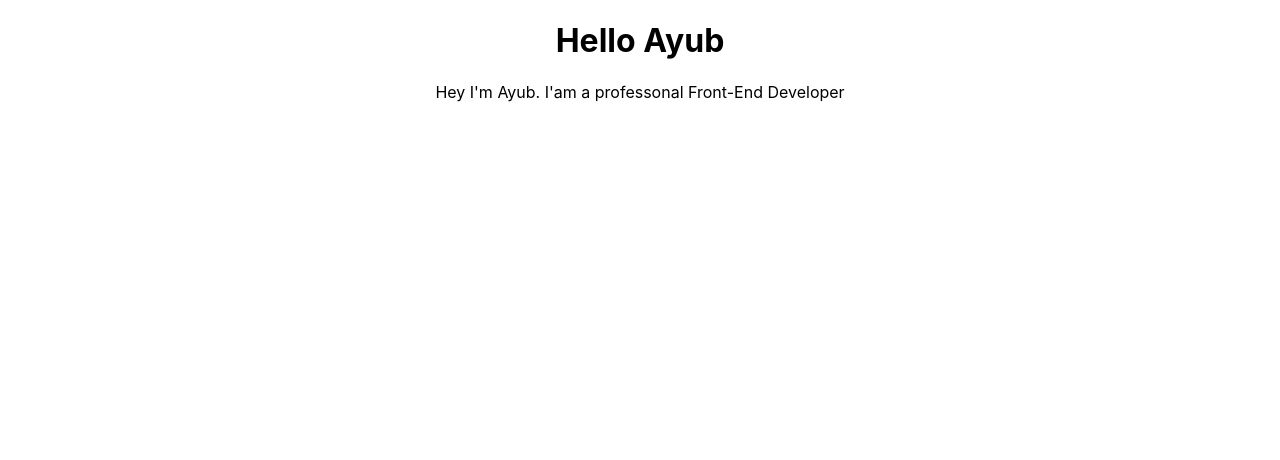
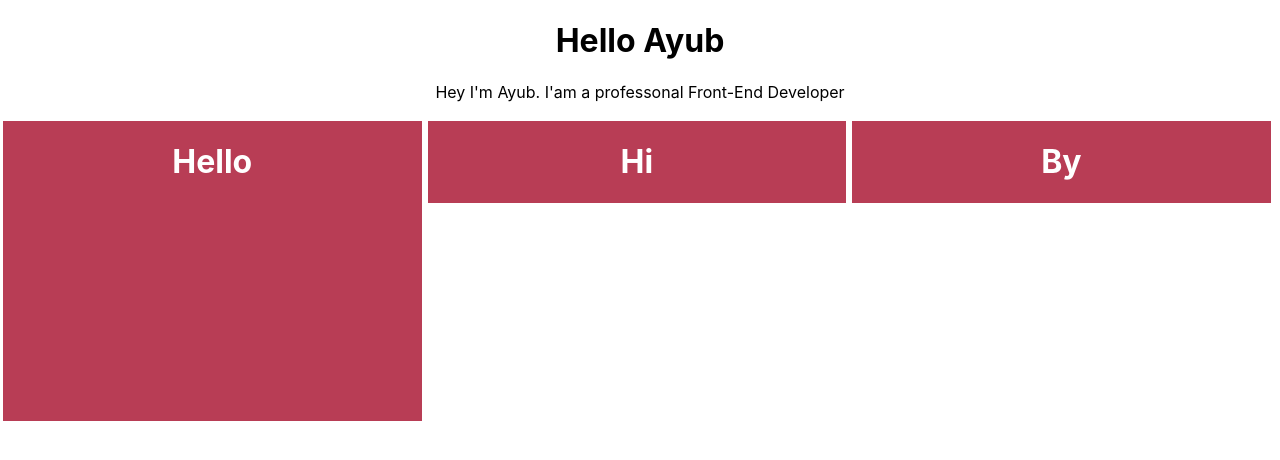
Before and after one commit to ayub6717/All-About-React, a React (Create React App) app: page / in a window 1280 px wide. Shown: the top 460 px of the page. Built offline with nearby package versions, Linux system fonts and the light colour scheme.

Commit message:
Functional Component

```diff
--- a/src/App.css
+++ b/src/App.css
@@ -36,3 +36,11 @@
     transform: rotate(360deg);
   }
 }
+
+.col-sm-3{
+  width: 32.70%;
+  float: left;
+  background-color: rgb(184, 61, 85);
+  margin: 3px;
+  color: white;
+}
--- a/src/components/Functional-component.js
+++ b/src/components/Functional-component.js
@@ -8,6 +8,18 @@ const FunctionalComponent = () =>
 <div>
    <h1>Hello Ayub</h1>
    <p>Hey I'm Ayub. I'am a professonal Front-End Developer</p>
+
+   <div className="row">
+      <div className="col-sm-3" style={{height:"300px"}}>
+         <h1>Hello</h1>
+      </div>
+      <div className="col-sm-3">
+         <h1>Hi</h1>
+      </div>
+      <div className="col-sm-3">
+         <h1>By</h1>
+      </div>
+   </div>
 </div>
 
 export default FunctionalComponent
```
Also changed, not shown: 1 other file (tests, documents, lock files or other folders).
